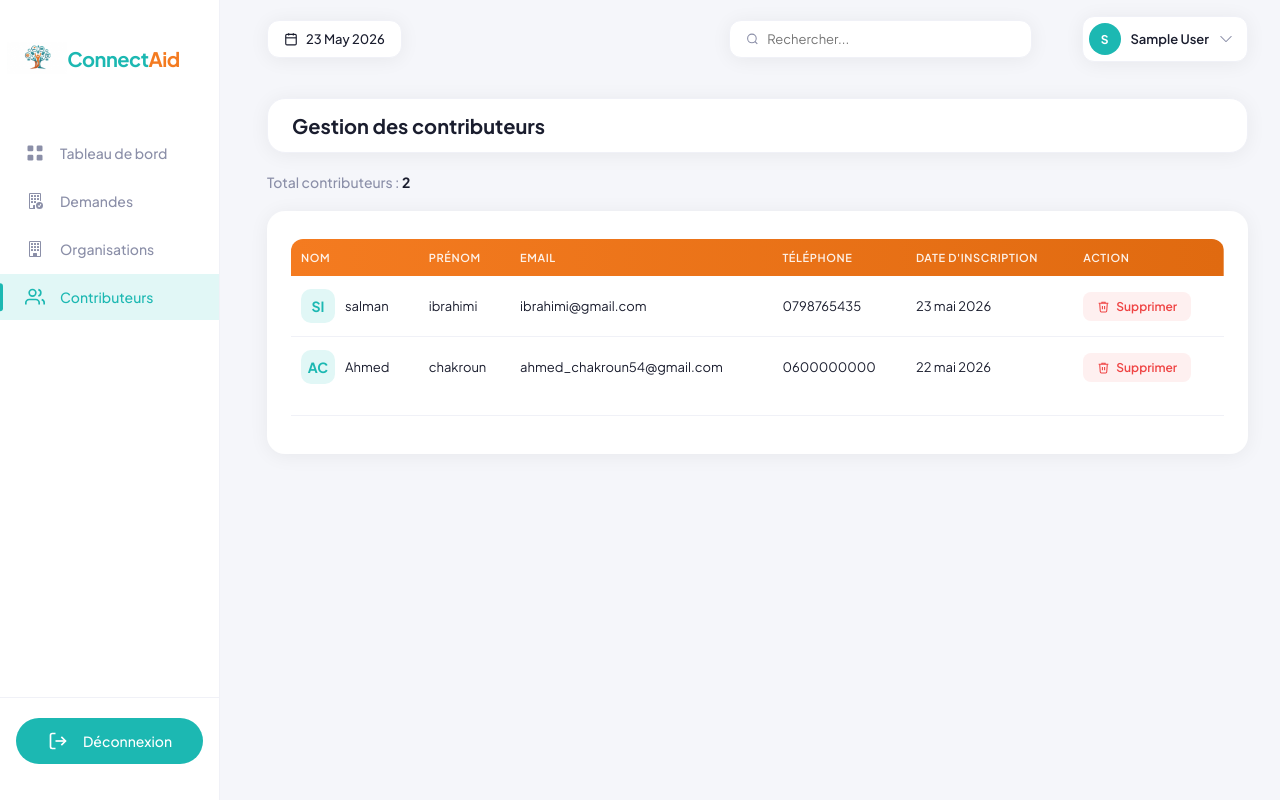
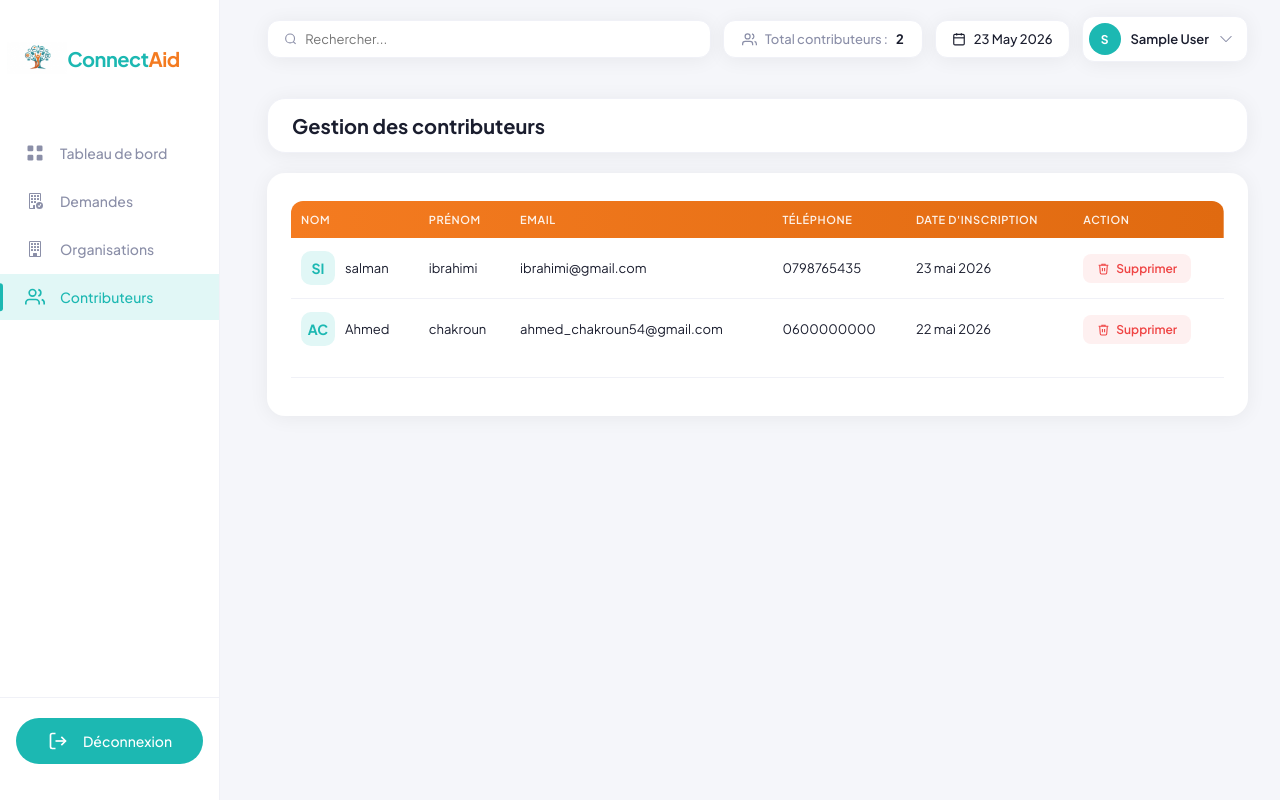
Before and after one commit to SanaeX-cell/PFE, a PHP site: page /admin/contributeurs.php in a window 1280 px wide. Run offline with PHP 8.4, Linux system fonts and the light colour scheme; the visitor is signed in with stand-in values (Sample User, id 1); data comes from the database, SQL or seed files in the repository.

Commit message:
Update contributeurs.php
Last Update  Contributeurs.php

```diff
--- a/admin/contributeurs.php
+++ b/admin/contributeurs.php
@@ -85,17 +85,23 @@ $current_page = basename($_SERVER['PHP_SELF']);
   /* ===== TOPBAR ===== */
   .topbar { background: transparent; padding: 16px 32px 16px calc(32px + 15px); display: flex; align-items: center; gap: 12px; position: sticky; top: 0; z-index: 5; }
 
+  /* La search-bar prend tout l'espace disponible à gauche */
+  .search-bar { display: flex; align-items: center; gap: 8px; background: #fff; border: 1px solid var(--border); border-radius: 12px; padding: 10px 16px; flex: 1; font-size: 13px; color: var(--text-secondary); box-shadow: var(--shadow); }
+  .search-bar input { border: none; outline: none; background: transparent; width: 100%; font-family: inherit; font-size: 13px; }
+
+  /* Groupe droite : total + date + profil alignés à droite */
+  .right-group { display: flex; align-items: center; gap: 12px; margin-left: auto; }
+
+  /* ===== TOTAL BOX ===== */
+  .total-box { display: flex; align-items: center; gap: 8px; background: #fff; border: 1px solid var(--border); border-radius: 12px; padding: 10px 18px; font-size: 13px; font-weight: 500; color: var(--text-secondary); box-shadow: var(--shadow); white-space: nowrap; }
+  .total-box strong { color: var(--text-primary); font-weight: 700; }
+
   .date-picker { display: flex; align-items: center; gap: 8px; background: #fff; border: 1px solid var(--border); border-radius: 12px; padding: 10px 16px; font-size: 13px; font-weight: 500; cursor: pointer; color: var(--text-primary); box-shadow: var(--shadow); white-space: nowrap; }
-
-  .topbar-spacer { flex: 1; }
-
-  .search-bar { display: flex; align-items: center; gap: 8px; background: #fff; border: 1px solid var(--border); border-radius: 12px; padding: 10px 16px; width: 8cm; font-size: 13px; color: var(--text-secondary); box-shadow: var(--shadow); margin-right: 1cm; }
-  .search-bar input { border: none; outline: none; background: transparent; width: 100%; font-family: inherit; font-size: 13px; }
 
   .profile-dropdown { position: relative; }
   .user-info { display: flex; align-items: center; gap: 10px; cursor: pointer; background: #fff; border: 1px solid var(--border); border-radius: 12px; padding: 6px 14px 6px 6px; box-shadow: var(--shadow); }
   .avatar { width: 32px; height: 32px; border-radius: 50%; background: var(--accent-teal); display: flex; align-items: center; justify-content: center; font-size: 12px; font-weight: 700; color: #fff; overflow: hidden; }
-  .user-name { font-weight: 600; font-size: 13px; max-width: 150px; overflow: hidden; text-overflow: ellipsis; white-space: nowrap; }
+  .user-name { font-weight: 600; font-size: 13px; white-space: nowrap; }
   .dropdown-icon { font-size: 12px; transition: transform 0.2s; display: inline-flex; align-items: center; color: #8b8fa8; }
   .dropdown-menu { position: absolute; top: 100%; right: 0; margin-top: 8px; background: #fff; border: 1px solid var(--border); border-radius: 12px; box-shadow: 0 10px 25px rgba(0,0,0,0.1); min-width: 200px; opacity: 0; visibility: hidden; transform: translateY(-10px); transition: all 0.2s; z-index: 100; }
   .profile-dropdown.active .dropdown-menu { opacity: 1; visibility: visible; transform: translateY(0); }
@@ -107,11 +113,7 @@ $current_page = basename($_SERVER['PHP_SELF']);
   /* ===== CONTENT ===== */
   .content { padding: 20px 32px 28px calc(32px + 15px); display: flex; flex-direction: column; gap: 20px; }
 
-
   .page-title-card { background: #fff; border: 1px solid var(--border); border-radius: var(--radius); padding: 14px 24px; font-size: 20px; font-weight: 700; color: var(--text-primary); box-shadow: var(--shadow); font-family: 'Plus Jakarta Sans', sans-serif; }
-
-  .total-label { font-size: 14px; color: var(--text-secondary); font-weight: 500; }
-  .total-label strong { color: var(--text-primary); font-weight: 700; }
 
   /* ===== CARD / TABLE ===== */
   .card { background: var(--card-bg); border-radius: var(--radius); padding: 24px; box-shadow: var(--shadow); width: 100%; }
@@ -187,15 +189,29 @@ $current_page = basename($_SERVER['PHP_SELF']);
 
 <div class="main">
   <header class="topbar">
+
+    <!-- Barre de recherche : s'élargit pour occuper tout l'espace gauche -->
+    <div class="search-bar">
+      <svg width="14" height="14" viewBox="0 0 24 24" fill="none" stroke="currentColor" stroke-width="2"><circle cx="11" cy="11" r="8"/><line x1="21" y1="21" x2="16.65" y2="16.65"/></svg>
+      <input type="text" id="searchInput" placeholder="Rechercher...">
+    </div>
+
+    <!-- Groupe droite : total + date + profil alignés à droite -->
+    <div class="right-group">
+
+      <!-- Box total contributeurs -->
+      <div class="total-box">
+        <svg width="15" height="15" viewBox="0 0 24 24" fill="none" stroke="currentColor" stroke-width="2"><path d="M17 21v-2a4 4 0 0 0-4-4H5a4 4 0 0 0-4 4v2"/><circle cx="9" cy="7" r="4"/><path d="M23 21v-2a4 4 0 0 0-3-3.87"/><path d="M16 3.13a4 4 0 0 1 0 7.75"/></svg>
+        Total contributeurs : <strong id="totalCount"><?php echo $total_contributeurs; ?></strong>
+      </div>
+
+      <!-- Date -->
       <div class="date-picker">
         <svg width="14" height="14" viewBox="0 0 24 24" fill="none" stroke="currentColor" stroke-width="2"><rect x="3" y="4" width="18" height="18" rx="2"/><line x1="16" y1="2" x2="16" y2="6"/><line x1="8" y1="2" x2="8" y2="6"/><line x1="3" y1="10" x2="21" y2="10"/></svg>
         <?php setlocale(LC_TIME, 'fr_FR.utf8', 'fr_FR', 'fr'); echo strftime('%d %B %Y'); ?>
       </div>
-    <div class="topbar-spacer"></div>
-    <div class="search-bar">
-      <svg width="14" height="14" viewBox="0 0 24 24" fill="none" stroke="currentColor" stroke-width="2"><circle cx="11" cy="11" r="8"/><line x1="21" y1="21" x2="16.65" y2="16.65"/></svg>
-      <input type="text" id="searchInput" placeholder="Rechercher...">
-    </div>
+
+      <!-- Profil -->
       <div class="profile-dropdown" id="profileDropdown">
         <div class="user-info" onclick="toggleDropdown()">
           <div class="avatar"><?php echo strtoupper(substr($_SESSION['user_nom'], 0, 1)); ?></div>
@@ -210,11 +226,12 @@ $current_page = basename($_SERVER['PHP_SELF']);
           <a href="../logout.php"><svg width="14" height="14" viewBox="0 0 24 24" fill="none" stroke="currentColor" stroke-width="2"><path d="M9 21H5a2 2 0 0 1-2-2V5a2 2 0 0 1 2-2h4"/><polyline points="16 17 21 12 16 7"/><line x1="21" y1="12" x2="9" y2="12"/></svg>Déconnexion</a>
         </div>
       </div>
+
+    </div>
   </header>
 
   <div class="content">
     <div class="page-title-card">Gestion des contributeurs</div>
-    <div class="total-label">Total contributeurs : <strong id="totalCount"><?php echo $total_contributeurs; ?></strong></div>
 
     <div class="card">
       <table class="contrib-table">
@@ -351,11 +368,12 @@ function goToPage(page) {
 
 // Recherche
 document.getElementById('searchInput').addEventListener('input', function(e) {
-  const term = e.target.value.toLowerCase();
+  const term = e.target.value.toLowerCase().trim();
   filteredContributeurs = allContributeurs.filter(c =>
     (c.nom||'').toLowerCase().includes(term) ||
     (c.prenom||'').toLowerCase().includes(term) ||
-    (c.email||'').toLowerCase().includes(term)
+    (c.email||'').toLowerCase().includes(term) ||
+    (c.telephone||'').toLowerCase().includes(term)
   );
   document.getElementById('totalCount').textContent = filteredContributeurs.length;
   currentPage = 1;
```
Lines whose indentation alone changed are shown as unchanged.
